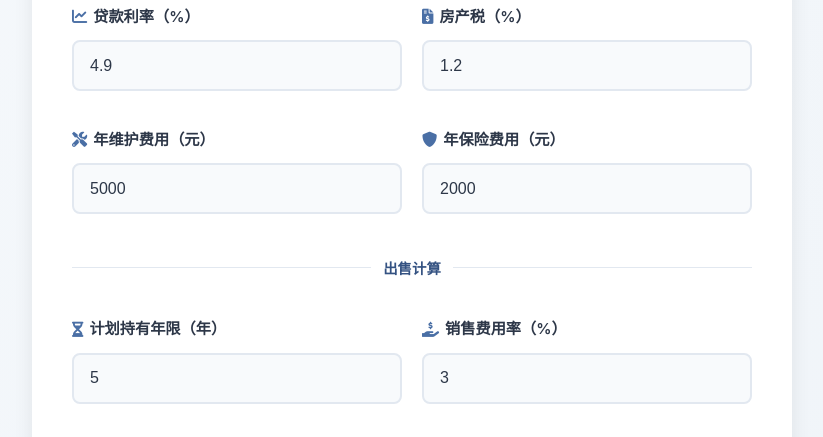
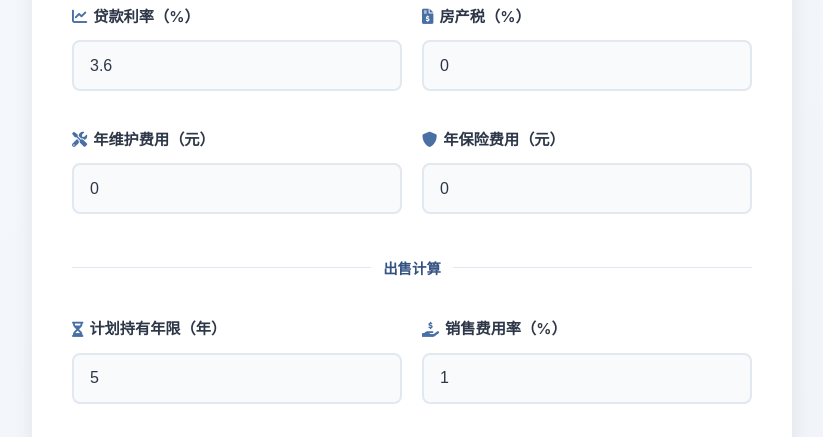
Before and after one commit to Bevis619/housecost, a plain HTML site: page index.html in a window 1280 px wide. Shown: the part 443-880 px from the top of the page, without its empty margins (228-1051 px from the left). Drawn offline with Linux system fonts and the light colour scheme.

Commit message:
Update index.html

```diff
--- a/index.html
+++ b/index.html
@@ -36,22 +36,22 @@
             <div class="form-row">
                 <div class="input-group">
                     <label for="loanRate"><i class="fas fa-chart-line"></i> 贷款利率（%）</label>
-                    <input type="number" id="loanRate" value="4.9" step="0.1">
+                    <input type="number" id="loanRate" value="3.6" step="0.1">
                 </div>
                 <div class="input-group">
                     <label for="propertyTax"><i class="fas fa-file-invoice-dollar"></i> 房产税（%）</label>
-                    <input type="number" id="propertyTax" value="1.2" step="0.1">
+                    <input type="number" id="propertyTax" value="0" step="0.1">
                 </div>
             </div>
 
             <div class="form-row">
                 <div class="input-group">
                     <label for="maintenance"><i class="fas fa-tools"></i> 年维护费用（元）</label>
-                    <input type="number" id="maintenance" value="5000">
+                    <input type="number" id="maintenance" value="0">
                 </div>
                 <div class="input-group">
                     <label for="insurance"><i class="fas fa-shield-alt"></i> 年保险费用（元）</label>
-                    <input type="number" id="insurance" value="2000">
+                    <input type="number" id="insurance" value="0">
                 </div>
             </div>
 
@@ -66,7 +66,7 @@
                 </div>
                 <div class="input-group">
                     <label for="sellingCost"><i class="fas fa-hand-holding-usd"></i> 销售费用率（%）</label>
-                    <input type="number" id="sellingCost" value="3" step="0.1" min="0">
+                    <input type="number" id="sellingCost" value="1" step="0.1" min="0">
                 </div>
             </div>
 
```
